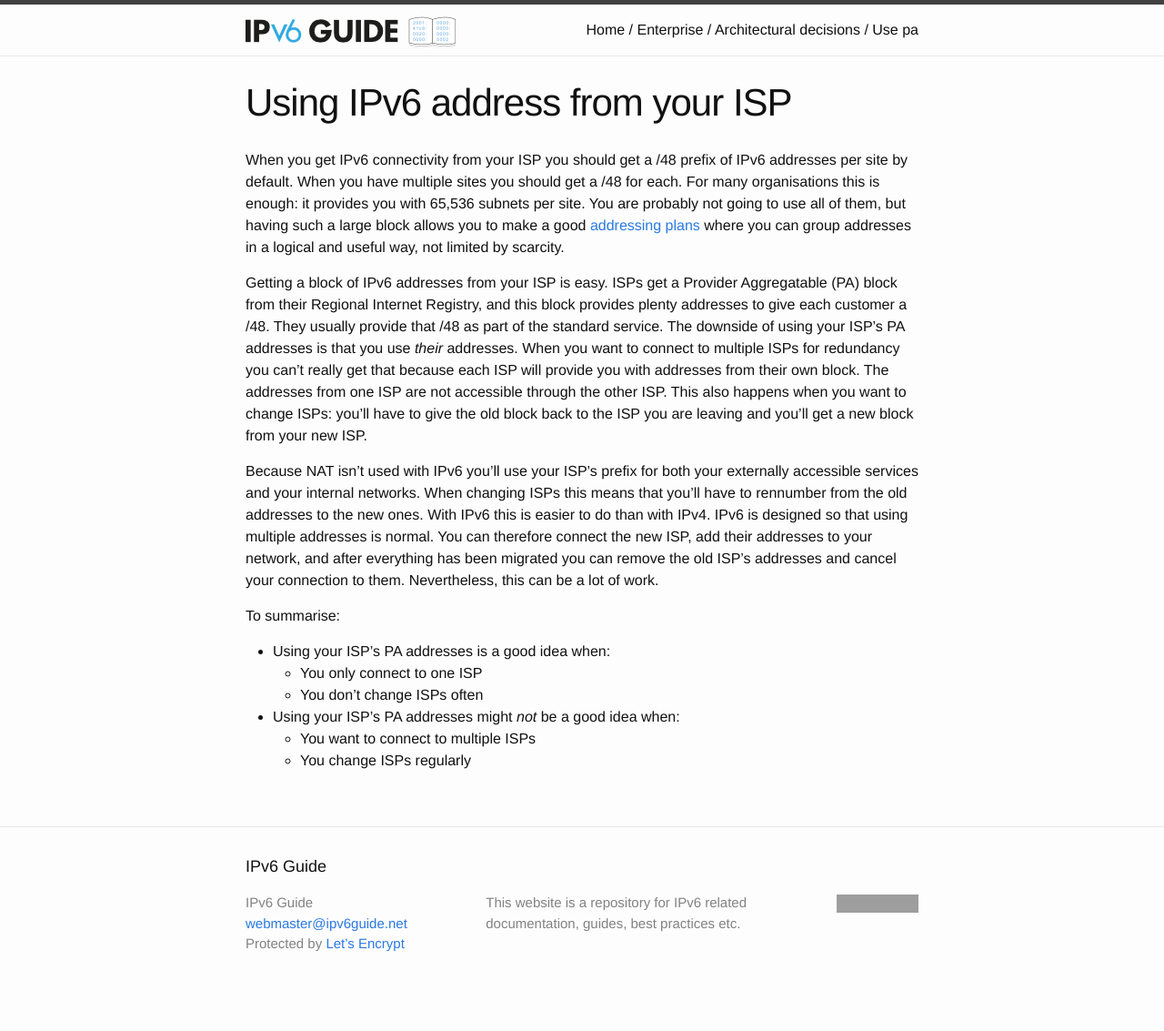
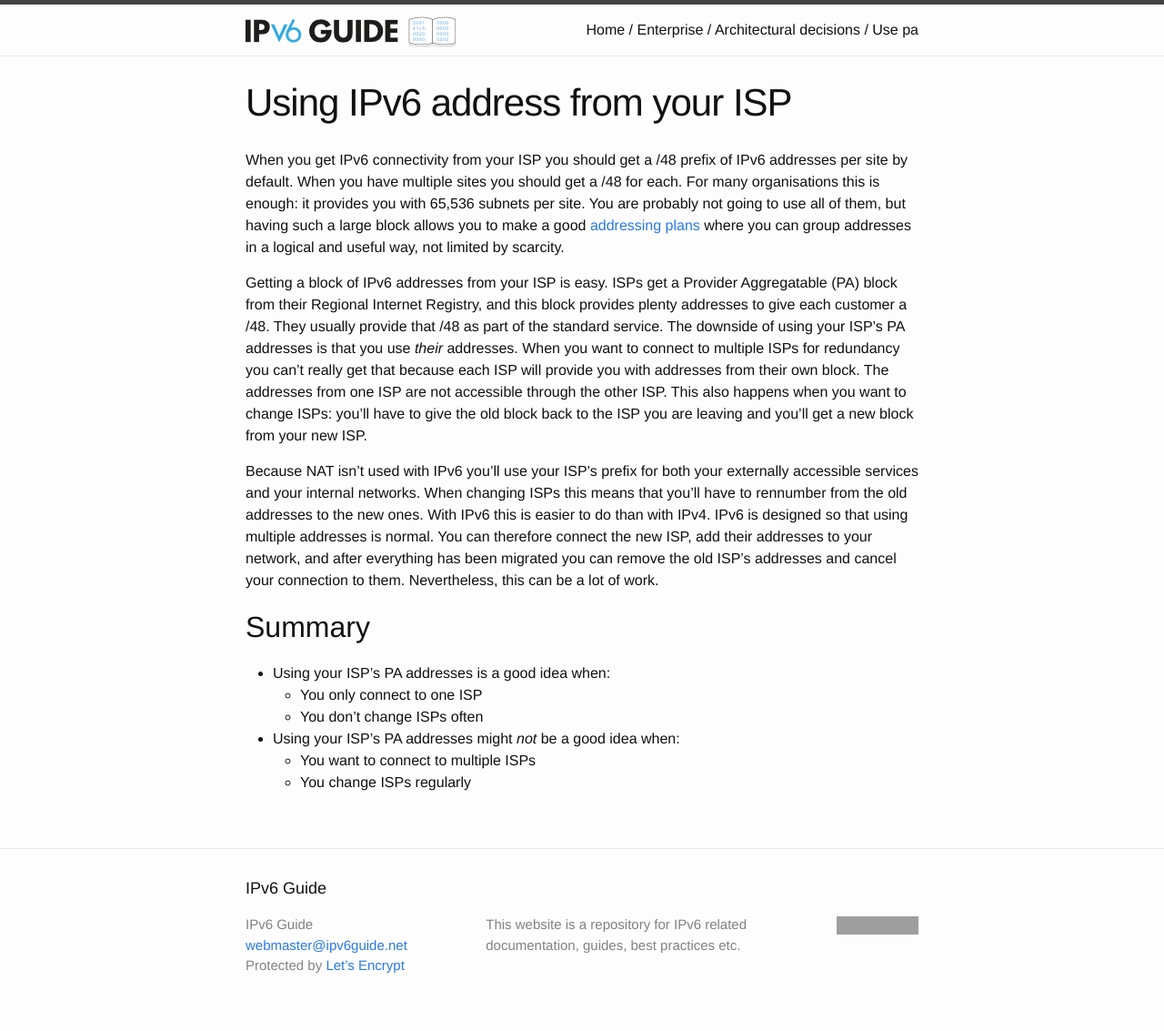
Before and after one commit to ipv6guide/ipv6guide.github.io, a Jekyll site: the page built from enterprise/architectural_decisions/use_PA.md, in a window 1280 px wide. Shown: the whole page at 91% size. Built offline with Jekyll 4.4.1, drawn with Linux system fonts in a browser that asks for light colours; before the commit the page ends 1109 px from its top, so only the background shows below that; grey boxes are pictures that could not be loaded.

Commit message:
Try to fix layout

```diff
--- a/enterprise/architectural_decisions/use_PA.md
+++ b/enterprise/architectural_decisions/use_PA.md
@@ -29,7 +29,9 @@ add their addresses to your network, and after everything has been migrated
 you can remove the old ISP's addresses and cancel your connection to them.
 Nevertheless, this can be a lot of work.
 
-To summarise:
+Summary
+-------
+
 - Using your ISP's PA addresses is a good idea when:
   - You only connect to one ISP
   - You don't change ISPs often
```
